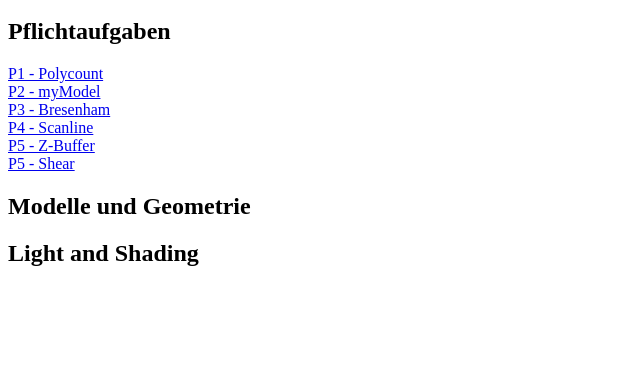
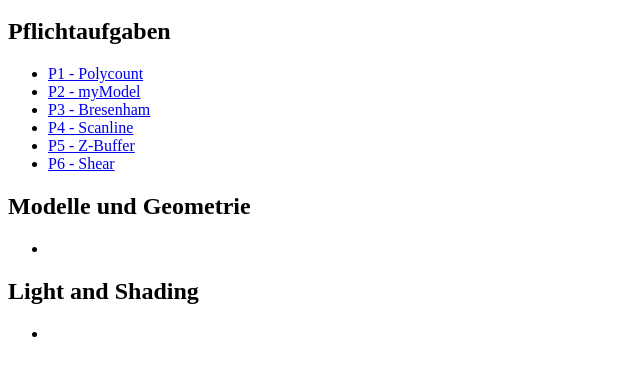
Before and after one commit to jkrumow/jkrumow.github.io, a plain HTML site: page index.html in a window 1280 px wide. Shown: the part 48-424 px from the top of the page, without its empty margins (0-641 px from the left). Drawn offline with Linux system fonts and the light colour scheme.

Commit message:
Update index.

```diff
--- a/index.html
+++ b/index.html
@@ -1,18 +1,35 @@
 <h1>Computergrafik - Wintersemester 2019/20</h1>
+
 <h2>Pflichtaufgaben</h2>
-
-<a href="P1">P1 - Polycount</a>
-<br>
-<a href="P2">P2 - myModel</a>
-<br>
-<a href="P3">P3 - Bresenham</a>
-<br>
-<a href="P4">P4 - Scanline</a>
-<br>
-<a href="P5">P5 - Z-Buffer</a>
-<br>
-<a href="P6">P5 - Shear</a>
+<ul>
+    <li>
+        <a href="P1">P1 - Polycount</a>
+    </li>
+    <li>
+        <a href="P2">P2 - myModel</a>
+    </li>
+    <li>
+        <a href="P3">P3 - Bresenham</a>
+    </li>
+    <li>
+        <a href="P4">P4 - Scanline</a>
+    </li>
+    <li>
+        <a href="P5">P5 - Z-Buffer</a>
+    </li>
+    <li>
+        <a href="P6">P6 - Shear</a>
+    </li>
+</ul>
 
 <h2>Modelle und Geometrie</h2>
+<ul>
+    <li>
+    </li>
+</ul>
 
 <h2>Light and Shading</h2>
+<ul>
+    <li>
+    </li>
+</ul>
```
